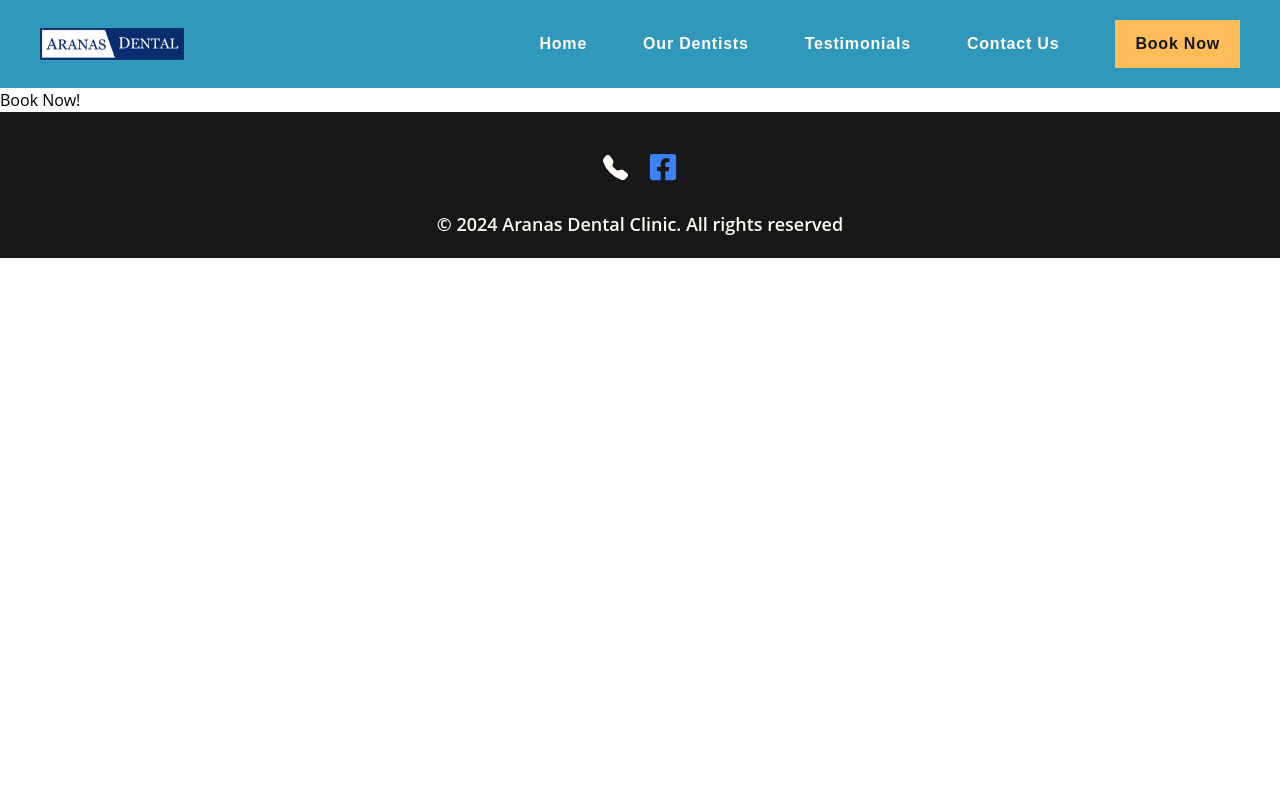
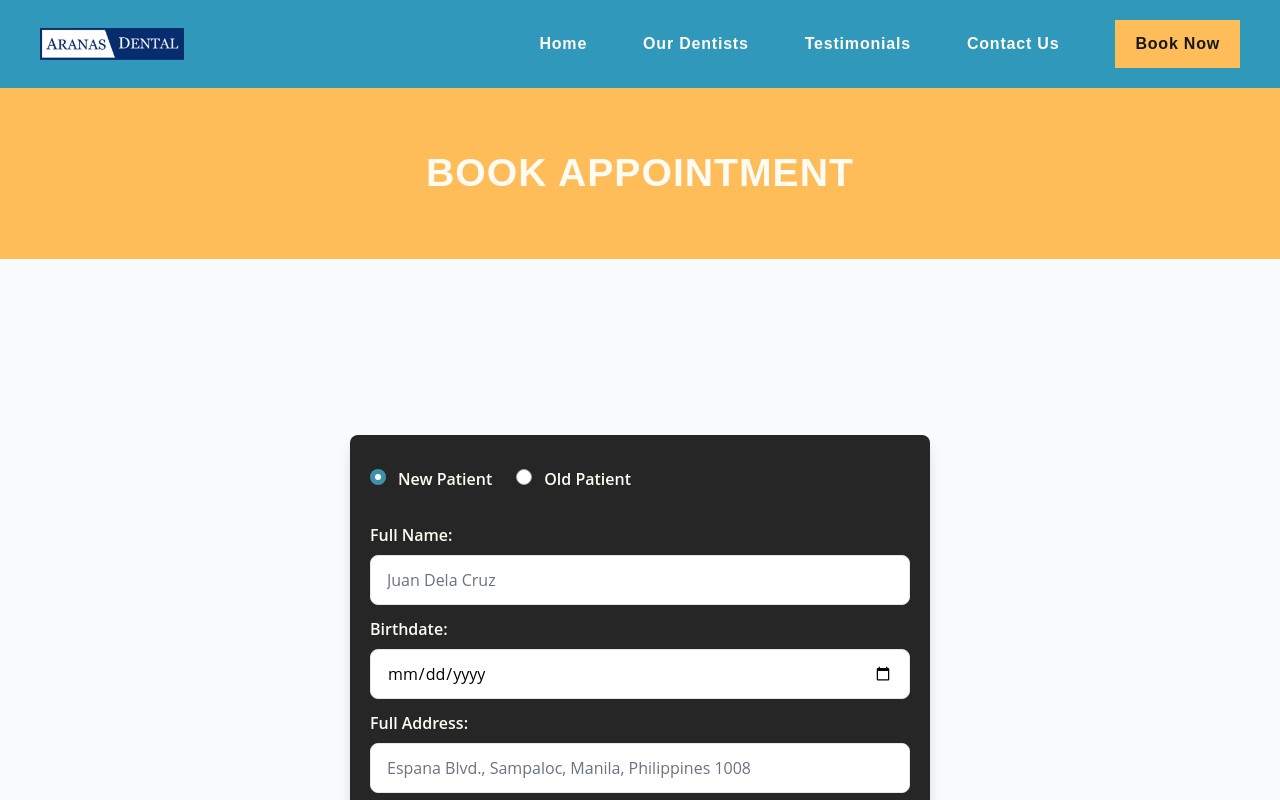
Before and after one commit to Gurlly/aranas-dental, a Next.js app: page /book in a window 1280 px wide. Shown: the top 800 px of the page. Built offline with nearby package versions, Linux system fonts and the light colour scheme.

Commit message:
Basic front-end finish.

```diff
--- a/package.json
+++ b/package.json
@@ -22,6 +22,7 @@
     "@babel/core": "^7.25.2",
     "@babel/preset-env": "^7.25.3",
     "@babel/preset-react": "^7.24.7",
+    "@tailwindcss/forms": "^0.5.7",
     "eslint": "^8",
     "eslint-config-next": "14.2.5",
     "postcss": "^8",
--- a/src/app/about-dentists/page.jsx
+++ b/src/app/about-dentists/page.jsx
@@ -29,7 +29,7 @@ export const metadata = {
 export default function Dentists() {
   return (
     <>
-      <main className="w-full bg-zinc-50">
+      <section className="w-full bg-zinc-50">
         <PageTitle title="Our Dentist" />
         <section className="md:container md:mx-auto min-h-dvh px-5 py-10 lg:pt-28 lg:pb-20 grid grid-cols-1 md:grid-cols-2 justify-items-center content-center gap-7">
           {doctors.map((doctor) => (
@@ -55,7 +55,7 @@ export default function Dentists() {
             </article>
           ))}
         </section>
-      </main>
+      </section>
     </>
   );
 }
--- a/src/app/book/page.jsx
+++ b/src/app/book/page.jsx
@@ -1,9 +1,111 @@
+"use client";
 
+import { React, useState } from "react";
+import PageTitle from "../components/PageTitle";
 
-export default function Book () {
-    return (
-        <>
-            <h1>Book Now!</h1>
-        </>
-    );
+export default function Book() {
+  const [patientType, setPatientType] = useState(true); // true = new patient; false = old patient
+
+  return (
+    <>
+      <section className="w-full bg-slate-50">
+        <PageTitle title="Book Appointment" />
+        <section className="md:container md:mx-auto min-h-dvh px-5 py-10 lg:pt-28 lg:pb-20 flex items-center justify-center">
+          <form
+          action="/" method="POST"
+          className="w-full md:w-4/6 xl:w-3/6 shadow-lg shadow-gray-300 px-5 py-8 bg-neutral-800 rounded-lg">
+            <div className="flex gap-x-6 mb-8">
+              <div className="flex">
+                <input
+                  type="radio"
+                  name="patient-status"
+                  className="shrink-0 mt-0.5 rounded-full text-tertiary focus:ring-primary border-neutral-400"
+                  id="new-patient"
+                  checked={patientType}
+                  onChange={() => setPatientType(!patientType)}
+                />
+                <label
+                  htmlFor="new-patient"
+                  className="text-sm lg:text-base text-info ms-3 font-semibold"
+                >
+                  New Patient
+                </label>
+              </div>
+              <div className="flex">
+                <input
+                  type="radio"
+                  name="patient-status"
+                  className="shrink-0 mt-0.5 rounded-full text-tertiary focus:ring-primary border-neutral-400"
+                  id="old-patient"
+                  checked={!patientType}
+                  onChange={() => setPatientType(!patientType)}
+                />
+                <label
+                  htmlFor="old-patient"
+                  className="text-sm lg:text-base text-info ms-3 font-semibold"
+                >
+                  Old Patient
+                </label>
+              </div>
+            </div>
+            <div>
+              <div className="min-w-full mb-3">
+                <label
+                  htmlFor="name"
+                  className="block text-info font-semibold text-sm lg:text-base mb-2"
+                >
+                  Full Name:
+                </label>
+                <input
+                  type="text"
+                  id="name"
+                  name="mame"
+                  className="py-3 px-4 block w-full border-gray-200 rounded-lg text-sm lg:text-base focus:border-primary focus:ring-prborder-primary"
+                  placeholder="Juan Dela Cruz"
+                  minLength={10}
+                />
+              </div>
+              <div className="min-w-full mb-3">
+                <label
+                  htmlFor="appointmentDate"
+                  className="block text-info font-semibold text-sm lg:text-base mb-2"
+                >
+                  Birthdate:
+                </label>
+                <input
+                  type="date"
+                  id="appointmentDate"
+                  name="appointmentDate"
+                  className="py-3 px-4 block w-full border-gray-200 rounded-lg text-sm lg:text-base focus:border-primary focus:ring-prborder-primary"
+                />
+              </div>
+              {patientType ? (
+                <div className="min-w-full mb-3">
+                  <label
+                    htmlFor="fullAddress"
+                    className="block text-info font-semibold text-sm lg:text-base mb-2"
+                  >
+                    Full Address:
+                  </label>
+                  <input
+                    type="text"
+                    id="fullAddress"
+                    name="fullAddress"
+                    className="py-3 px-4 block w-full border-gray-200 rounded-lg text-sm lg:text-base focus:border-primary focus:ring-prborder-primary"
+                    minLength={20}
+                    placeholder="Espana Blvd., Sampaloc, Manila, Philippines 1008"
+                  />
+                </div>
+              ) : null}
+              <button
+              type="submit"
+              className="min-w-36 w-2/5 border border-zinc-50 px-5 py-2 mt-9 bg-emerald-700 rounded-lg text-info font-semibold text-sm lg:text-base">
+                Book
+              </button>
+            </div>
+          </form>
+        </section>
+      </section>
+    </>
+  );
 }
--- a/src/app/contact/page.jsx
+++ b/src/app/contact/page.jsx
@@ -28,7 +28,7 @@ export const metadata = {
 export default function Contact() {
   return (
     <>
-      <main className="w-full h-max bg-zinc-50">
+      <section className="w-full h-max bg-zinc-50">
         <PageTitle title="Contact Us"/>
         <section
           aria-label="Contact Us Contents"
@@ -37,7 +37,7 @@ export default function Contact() {
           <Location />
           <ContactForm/>
         </section>
-      </main>
+      </section>
     </>
   );
 }
--- a/src/app/testimonials/page.jsx
+++ b/src/app/testimonials/page.jsx
@@ -26,12 +26,12 @@ export default function Testimonials() {
 
   return (
     <>
-      <main className="w-full h-max bg-zinc-50">
+      <section className="w-full h-max bg-zinc-50">
         <PageTitle title="Testimonials"/>
         <section aria-label="Reviews section" className="md:container md:mx-auto px-3 py-10 lg:pt-28 lg:pb-20 flex flex-col justify-center items-center gap-y-7">
           <Testimonies/>
         </section>
-      </main>
+      </section>
     </>
   );
 }
--- a/tailwind.config.js
+++ b/tailwind.config.js
@@ -32,5 +32,7 @@ module.exports = {
   },
   plugins: [
     require('preline/plugin'),
+    require('@tailwindcss/forms'),
+    require('@tailwindcss/forms'),
   ],
 };
```
Also changed, not shown: 1 other file (tests, documents, lock files or other folders).
